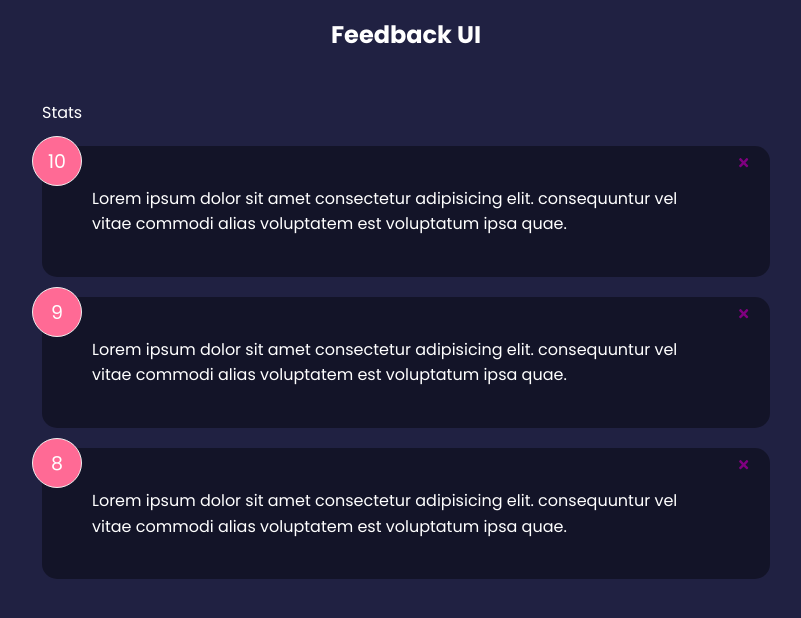
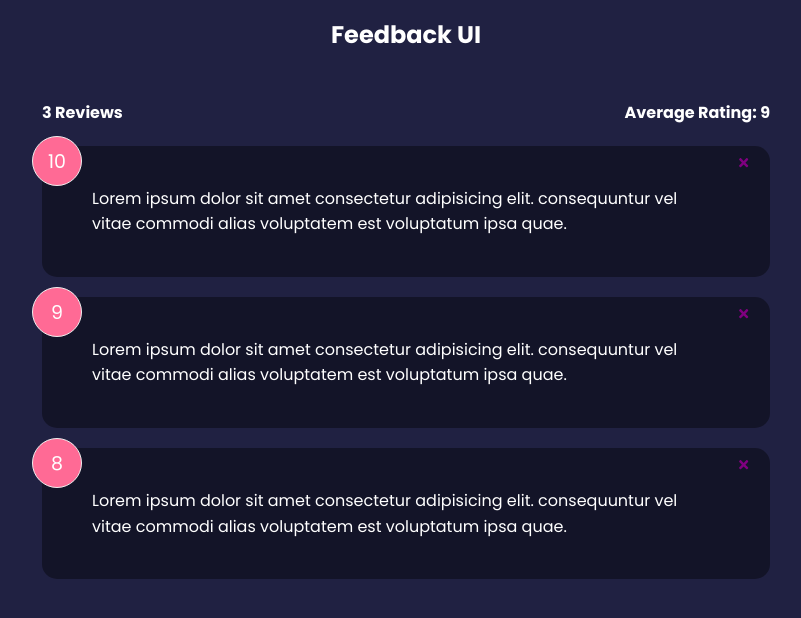
Before and after one commit to ediaz13/my-feedback-app, a React (Create React App) app: page / in a window 1280 px wide. Shown: the top 618 px of the page, without its empty margins (234-1035 px from the left). Built offline with nearby package versions, Linux system fonts and the light colour scheme.

Commit message:
18. FeedbackStats Component & Reactivity

```diff
--- a/src/components/FeedbackStats.jsx
+++ b/src/components/FeedbackStats.jsx
@@ -1,7 +1,24 @@
 import React from 'react'
+import PropTypes  from 'prop-types';
 
-export default function FeedbackStats() {
-  return (
-    <div>Stats</div>
+function FeedbackStats({feedback}) {
+
+    let average = feedback.reduce((accumulator, current) => {
+        return accumulator + current.rating;
+    }, 0) / feedback.length;
+
+    average = average.toFixed(1).replace(/[.,]0$/, '')
+
+    return (
+    <div className='feedback-stats'>
+        <h4>{feedback.length} Reviews</h4>
+        <h4>Average Rating: {isNaN(average) ? 0 : average}</h4>
+    </div>
   )
 }
+
+FeedbackStats.protoTypes = {
+    feedback: PropTypes.array.isRequired
+}
+
+ export default FeedbackStats;
```
